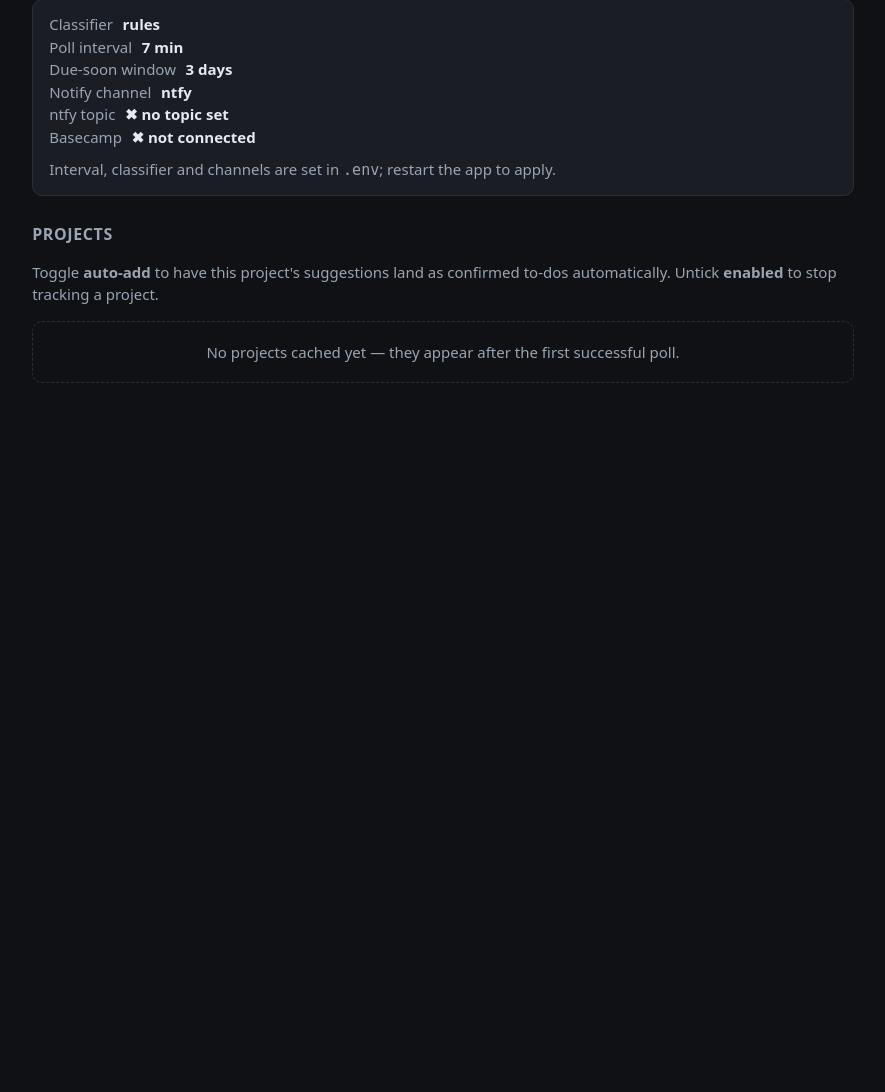
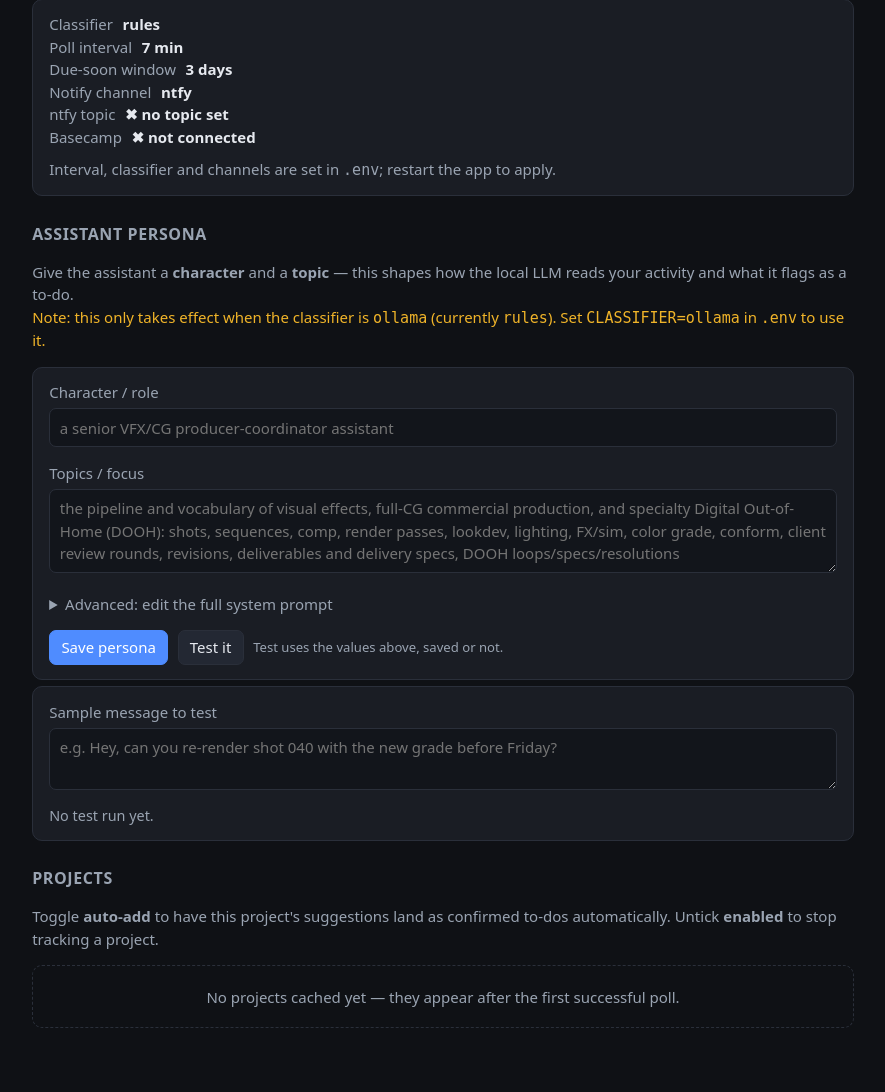
Before and after one commit to lucasbruch/basecamp-butler, a FastAPI app: page /settings in a window 1280 px wide. Shown: the part 274-1366 px from the top of the page, without its empty margins (197-1082 px from the left). Before the commit the page ends 657 px from the top, so only its background shows below. Run offline with FastAPI, Linux system fonts and the light colour scheme.

Commit message:
feat: editable assistant persona (character + topic) with live test
The LLM assistant's personality was hardcoded to a VFX/CG producer. Now
you can set its character and topic from the Settings page (saved in the
DB), with an advanced full-prompt override and a "Test it" button that
runs a sample message through the persona live — before saving.

- Settings: Character/role + Topics/focus fields, advanced prompt override
- POST /settings/assistant to save; /api/assistant/test for live testing
- Ollama prompt now composed from stored settings (VFX defaults preserved)
- JSON contract kept fixed so the classifier keeps working for any persona
- Warns on Settings when CLASSIFIER isn't 'ollama' (persona has no effect)

Co-Authored-By: Claude Opus 4.8 <noreply@anthropic.com>

```diff
--- a/app/web/routes.py
+++ b/app/web/routes.py
@@ -172,8 +172,13 @@ def create_app() -> FastAPI:
 
     @app.get("/settings", response_class=HTMLResponse)
     def settings_page(request: Request):
+        from ..classifier import ollama
+
         with session_scope() as db:
             projects = db.execute(select(Project).order_by(Project.name)).scalars().all()
+            role = _appstate(db, "llm_role")
+            topics = _appstate(db, "llm_topics")
+            override = _appstate(db, "llm_prompt_override")
             return TEMPLATES.TemplateResponse(
                 request,
                 "settings.html",
@@ -183,8 +188,42 @@ def create_app() -> FastAPI:
                     "telegram_enabled": settings.telegram_enabled,
                     "ntfy_enabled": settings.ntfy_enabled,
                     "authorized": _is_authorized(db),
+                    "assistant": {
+                        "role": role or "",
+                        "topics": topics or "",
+                        "override": override or "",
+                        "default_role": ollama.DEFAULT_ROLE,
+                        "default_topics": ollama.DEFAULT_TOPICS,
+                        "active_prompt": ollama.build_system_prompt(db),
+                    },
                 },
             )
+
+    @app.post("/settings/assistant")
+    def update_assistant(
+        role: str = Form(""), topics: str = Form(""), prompt_override: str = Form("")
+    ):
+        with session_scope() as db:
+            db.merge(AppState(key="llm_role", value=role.strip()))
+            db.merge(AppState(key="llm_topics", value=topics.strip()))
+            db.merge(AppState(key="llm_prompt_override", value=prompt_override.strip()))
+        return RedirectResponse("/settings", status_code=303)
+
+    @app.post("/api/assistant/test")
+    def api_assistant_test(
+        sample: str = Form(""),
+        role: str = Form(""),
+        topics: str = Form(""),
+        prompt_override: str = Form(""),
+    ):
+        """Run one made-up message through the (possibly unsaved) persona."""
+        from ..classifier import ollama
+
+        if not sample.strip():
+            return {"ok": False, "error": "Type a sample message to test."}
+        return ollama.test_prompt(
+            sample, role=role, topics=topics, override=prompt_override
+        )
 
     @app.post("/settings/project/{project_id}")
     def update_project(project_id: int, auto_add: str = Form(""), enabled: str = Form("")):
@@ -243,6 +282,11 @@ def _project_names(db) -> dict[int, str]:
     return {p.id: p.name for p in db.execute(select(Project)).scalars()}
 
 
+def _appstate(db, key: str) -> str | None:
+    row = db.get(AppState, key)
+    return row.value if row else None
+
+
 def _is_authorized(db) -> bool:
     from ..models import OAuthToken
 
--- a/app/web/templates/settings.html
+++ b/app/web/templates/settings.html
@@ -35,6 +35,77 @@
   </p>
 </div>
 
+<h2>Assistant persona</h2>
+<p class="muted">
+  Give the assistant a <b>character</b> and a <b>topic</b> — this shapes how the
+  local LLM reads your activity and what it flags as a to-do.
+  {% if settings.classifier != 'ollama' %}
+  <br><span style="color:var(--amber)">Note: this only takes effect when the classifier is
+  <code>ollama</code> (currently <code>{{ settings.classifier }}</code>). Set
+  <code>CLASSIFIER=ollama</code> in <code>.env</code> to use it.</span>
+  {% endif %}
+</p>
+
+<form method="post" action="/settings/assistant" class="card">
+  <label class="muted" for="role">Character / role</label>
+  <input id="role" name="role" style="width:100%;margin:.3rem 0 .9rem"
+         value="{{ assistant.role }}" placeholder="{{ assistant.default_role }}">
+
+  <label class="muted" for="topics">Topics / focus</label>
+  <textarea id="topics" name="topics" rows="3" style="width:100%;margin:.3rem 0 .9rem"
+            placeholder="{{ assistant.default_topics }}">{{ assistant.topics }}</textarea>
+
+  <details style="margin-bottom:.9rem">
+    <summary class="muted" style="cursor:pointer">Advanced: edit the full system prompt</summary>
+    <p class="muted" style="font-size:.82rem;margin:.5rem 0">
+      Leave blank to build the prompt from the two fields above. If you fill this in,
+      it <b>overrides</b> them entirely. Placeholder shows the current active prompt.
+    </p>
+    <textarea id="prompt_override" name="prompt_override" rows="8"
+              style="width:100%;font-family:ui-monospace,monospace;font-size:.82rem"
+              placeholder="{{ assistant.active_prompt }}">{{ assistant.override }}</textarea>
+  </details>
+
+  <div class="row">
+    <button class="primary" type="submit">Save persona</button>
+    <button type="button" onclick="testAssistant()">Test it</button>
+    <span class="muted" style="font-size:.82rem">Test uses the values above, saved or not.</span>
+  </div>
+</form>
+
+<div class="card" style="margin-top:-.2rem">
+  <label class="muted" for="sample">Sample message to test</label>
+  <textarea id="sample" rows="2" style="width:100%;margin:.3rem 0 .6rem"
+            placeholder="e.g. Hey, can you re-render shot 040 with the new grade before Friday?"></textarea>
+  <div id="testresult" class="muted" style="font-size:.9rem">No test run yet.</div>
+</div>
+
+<script>
+async function testAssistant() {
+  const out = document.getElementById('testresult');
+  out.textContent = 'Asking the assistant…';
+  const body = new FormData();
+  body.append('sample', document.getElementById('sample').value);
+  body.append('role', document.getElementById('role').value);
+  body.append('topics', document.getElementById('topics').value);
+  body.append('prompt_override', document.getElementById('prompt_override').value);
+  try {
+    const r = await fetch('/api/assistant/test', { method: 'POST', body });
+    const d = await r.json();
+    if (!d.ok) { out.innerHTML = '⚠️ ' + (d.error || 'Test failed.'); return; }
+    const v = d.verdict || {};
+    const decision = v.todo
+      ? '✅ Would create a to-do: “' + (v.title || '') + '”'
+      : '➖ No to-do (chatter/FYI)';
+    out.innerHTML = '<b>' + decision + '</b>'
+      + (v.reason ? '<br><span class="muted">Reason: ' + v.reason + '</span>' : '')
+      + '<br><span class="muted" style="font-size:.8rem">model: ' + (d.model || '') + '</span>';
+  } catch (e) {
+    out.textContent = '⚠️ Could not run the test (is the app reachable?).';
+  }
+}
+</script>
+
 <h2>Projects</h2>
 <p class="muted">Toggle <b>auto-add</b> to have this project's suggestions land as confirmed
 to-dos automatically. Untick <b>enabled</b> to stop tracking a project.</p>
```
Also changed, not shown: app/classifier/ollama.py (+66 -11 lines).
